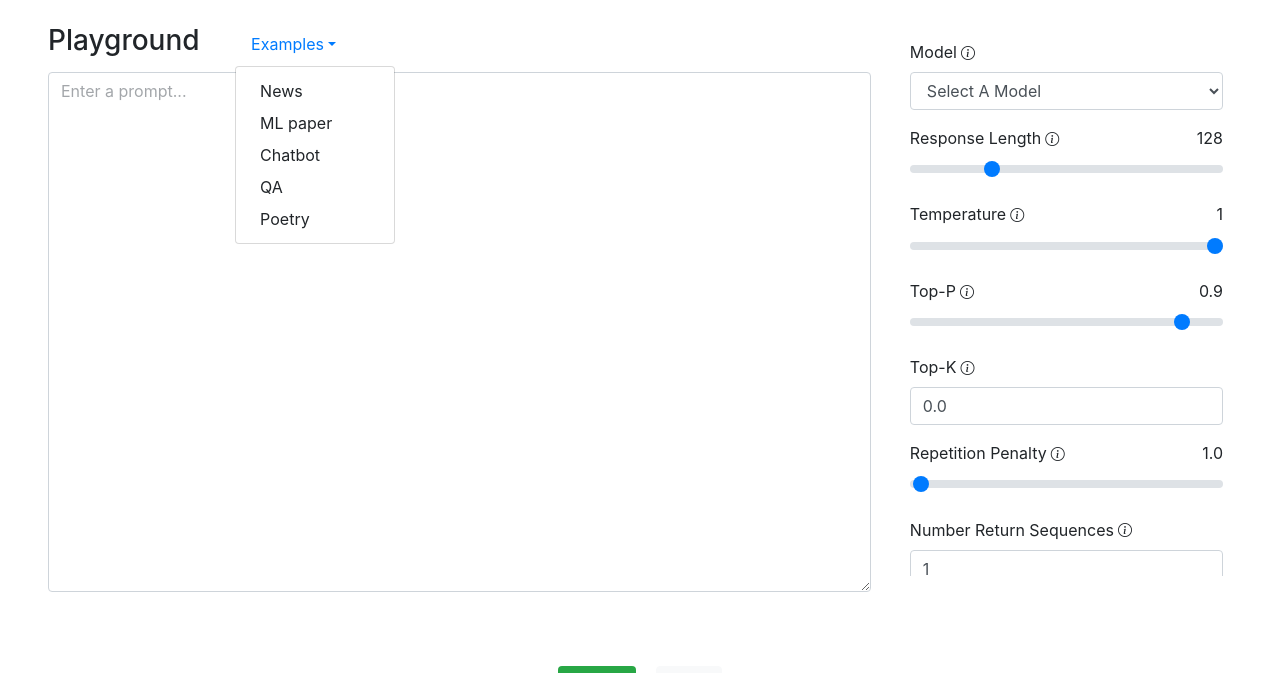
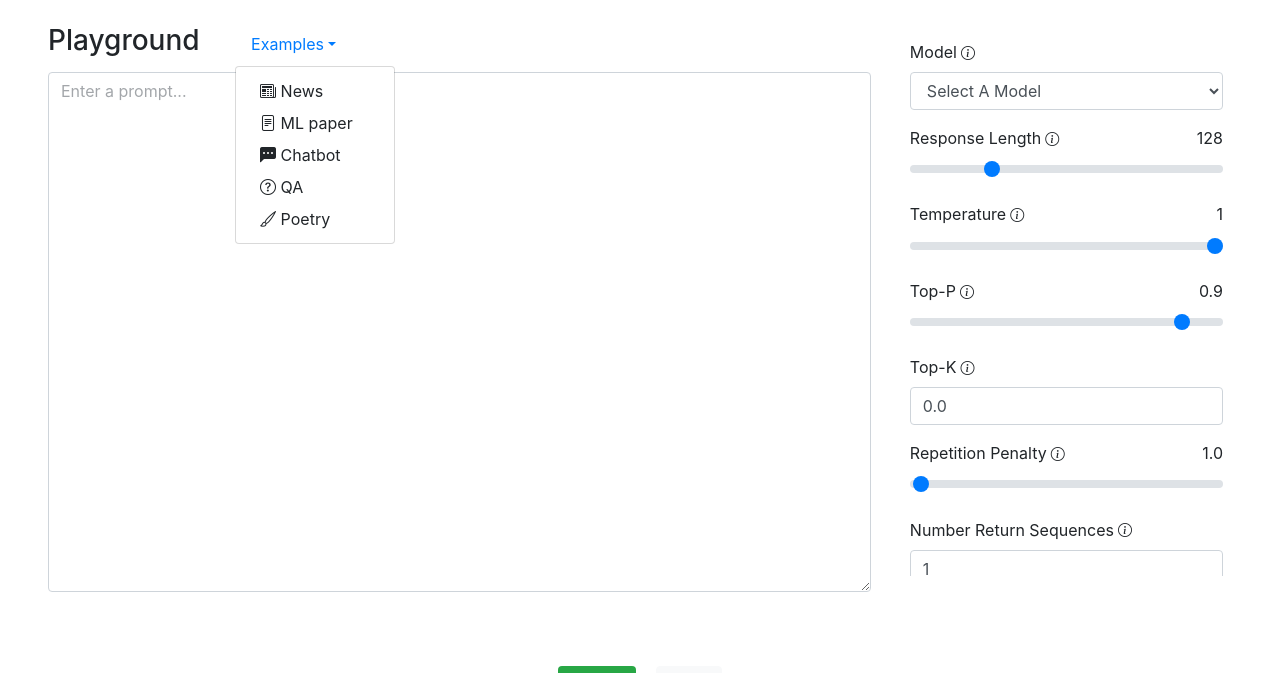
Before and after one commit to VectorInstitute/kaleidoscope, a Flask app: page /playground in a window 1280 px wide, after a click on "Examples". Shown: the part 56-729 px from the top of the page. Run offline with Flask 3, Linux system fonts and the light colour scheme; some libraries are stand-ins or nearby versions.

Commit message:
Refactor UI

```diff
--- a/resources/home/templates/playground.html
+++ b/resources/home/templates/playground.html
@@ -35,7 +35,7 @@
     }
   };
 
-  function set_prompt(name) {
+  function setPrompt(name) {
     if (name == "none") {
       $("#textbox-input").html(EXAMPLES[name]["prompt"]);
       $("#response-length-select").val(EXAMPLES[name]["length"]);
@@ -56,15 +56,13 @@
     }
   };
 
-  function loadlink(){
+  function loadInstances(){
     $.ajax({
       url : "/models/instances",
       type : "GET",
       success : function (data){
-        console.log(typeof(data));
         console.log(data);
         for (const model in data) {
-          console.log(`${model}: ${data[model]}`);
           var currentModel= $('#'+model)
           if (data[model] == "Active"){
             currentModel.attr("title", "Active service!");
@@ -87,7 +85,7 @@
   }
 
   setInterval(function(){
-      loadlink() // fetch model instances every 10 seconds
+    loadInstances() // fetch model instances every 10 seconds
   }, 10000);
 
   $(document).ready(function () {
@@ -166,7 +164,7 @@
   };
 
   function clearText(){
-    set_prompt("none");
+    setPrompt("none");
     document.getElementById("textbox-input").style.backgroundColor = "transparent";
   };
 
@@ -258,11 +256,11 @@
                       <a class="nav-link dropdown-toggle" data-toggle="dropdown" role="button" aria-haspopup="true"
                         aria-expanded="false">Examples</a>
                       <div class="dropdown-menu">
-                        <a class="dropdown-item" href='javascript:set_prompt("news");'>News</a>
-                        <a class="dropdown-item" href='javascript:set_prompt("arxiv");'>ML paper</a>
-                        <a class="dropdown-item" href='javascript:set_prompt("chatbot");'>Chatbot</a>
-                        <a class="dropdown-item" href='javascript:set_prompt("question");'>QA</a>
-                        <a class="dropdown-item" href='javascript:set_prompt("poetry");'>Poetry</a>
+                        <a class="dropdown-item" href='javascript:setPrompt("news");'><i class="bi bi-newspaper"></i> News</a>
+                        <a class="dropdown-item" href='javascript:setPrompt("arxiv");'><i class="bi bi-file-text"></i> ML paper</a>
+                        <a class="dropdown-item" href='javascript:setPrompt("chatbot");'><i class="bi bi-chat-left-dots-fill"></i> Chatbot</a>
+                        <a class="dropdown-item" href='javascript:setPrompt("question");'><i class="bi bi-question-circle"></i> QA</a>
+                        <a class="dropdown-item" href='javascript:setPrompt("poetry");'><i class="bi bi-brush"></i> Poetry</a>
                       </div>
                     </li>
                     <!-- <li class="nav-item">
```
